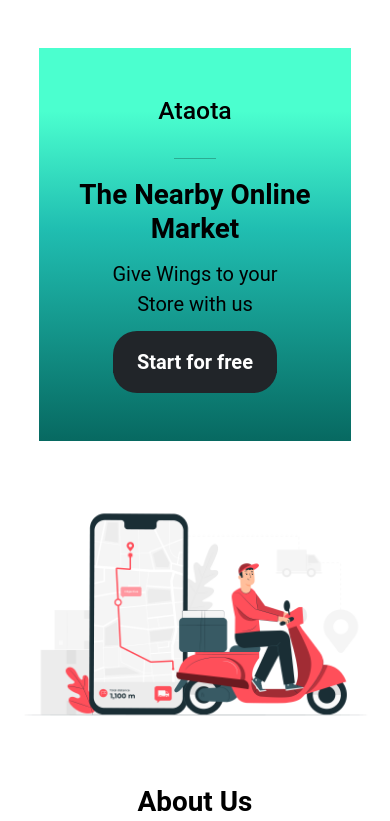
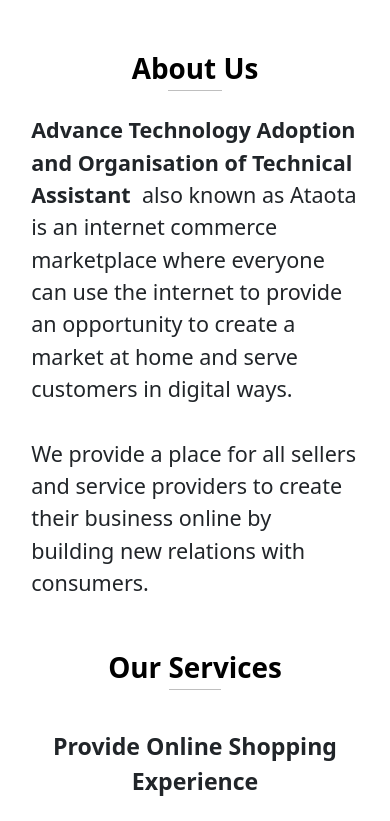
Before and after one commit to Ateevduggal/Ataota, a React (Create React App) app: page / in a window 390 px wide. Shown: the top 821 px of the page. Built offline with nearby package versions, Linux system fonts and the light colour scheme.

Commit message:
Create a new page

```diff
--- /dev/null
+++ b/src/About_Main.js
@@ -0,0 +1,54 @@
+import React from "react";
+import logo from "./assets/LOGO.svg";
+import Services from "./Landing Page/Services";
+import Footer from "./Landing Page/Footer";
+
+const About_Main = () => {
+  return (
+    <>
+      <div className="container-fluid">
+        <div className="row mt-5">
+          <div className="col-12 text-center fw-bold fs-1 text-black">
+            About Us <hr />
+          </div>
+          <div className="col-5 text-center about_image">
+            <img src={logo} alt="logo" className="w-75 mt-5" />
+          </div>
+          <div className="col-7 mt-5 px-5 py-2 fs-4 text1" id="about-us-text">
+            <b>
+              Advance Technology Adoption and Organisation of Technical
+              Assistant &nbsp;
+            </b>
+            also known as Ataota is an internet commerce marketplace where
+            everyone can use the internet to provide an opportunity to create a
+            market at home and serve customers in digital ways.
+            <br />
+            <br />
+            We provide a place for all sellers and service providers to create
+            their business online by building new relations with consumers.
+          </div>
+        </div>
+        <Services />
+        <div className="row mt-5" id="mission">
+          <div className="col-6 text-center text-white pt-4" id="mission-1">
+            <h1 className="text-decoration-underline mission-1">Our Mission</h1>
+            <p className="fs-4 p-3 mission-text">
+              Upgrading Local Commerce to E-Commerce Business and Building
+              Relationship withValuable Consumers.
+            </p>
+          </div>
+          <div className="col-6 text-center text-white pt-5" id="mission-2">
+            <h1 className="text-decoration-underline mission-1">Our Vission</h1>
+            <p className="fs-4 p-3 mission-text">
+              Organize all the products and services from the nearby market and
+              make it accessable for everyone in digital ways.
+            </p>
+          </div>
+        </div>
+        <Footer />
+      </div>
+    </>
+  );
+};
+
+export default About_Main;
--- a/src/App.js
+++ b/src/App.js
@@ -1,11 +1,13 @@
 import React from "react";
-import Form from "./Forms/Form";
-import LandingPage from "./Landing Page/LandingPage";
+// import Form from "./Forms/Form";
+// import LandingPage from "./Landing Page/LandingPage";
+import About_Main from "./About_Main"
 const App = () => {
   return (
     <>
       {/* <Form /> */}
-      <LandingPage />
+      {/* <LandingPage /> */}
+      <About_Main />
     </>
   );
 };
--- a/src/Landing Page/Footer.js
+++ b/src/Landing Page/Footer.js
@@ -15,6 +15,9 @@
             </h3>
             <p className="fs-4 px-5" id="p_footer">
               Panskura Junction, Kanakpur, Panskura, West Bengal, India
+            </p>
+            <p className="fw-bold fs-6">
+              GSTN : 19AAVCA3363J1Z3
             </p>
           </div>
           <div className="col-2"></div>
--- a/src/index.css
+++ b/src/index.css
@@ -264,7 +264,7 @@
     margin: 0 !important;
     padding-top: 0 !important;
   }
-  #about-main .text1{
+  #about-main .text1 {
     font-size: 15px !important;
   }
   .title {
@@ -300,7 +300,53 @@
   #last {
     padding: 0 5% !important;
   }
-  #section1{
+  #section1 {
     padding: 2% 4% !important;
   }
 }
+
+/*                        ABOUT US PAGE                 */
+
+#mission {
+  background-image: url(./assets/Common/banner.webp);
+  background-size: 100% 100%;
+  background-repeat: no-repeat;
+  background-color: rgba(0, 0, 0, 0.774);
+  background-blend-mode: darken;
+  height: 400px;
+  display: flex;
+  justify-content: center;
+  align-items: center;
+}
+@media (min-width: 300px) and (max-width: 575px) {
+  .about_image {
+    display: none;
+  }
+  #about-us-text {
+    width: 100% !important;
+    padding: 0 8% !important;
+    margin-top: 6% !important;
+  }
+  #mission {
+    display: block !important;
+    height: 420px !important;
+  }
+  #mission-1,
+  #mission-2 {
+    width: 100% !important;
+    padding: 0 !important;
+  }
+  #mission-1 {
+    padding-top: 7% !important;
+  }
+}
+@media (min-width: 576px) and (max-width: 800px) {
+  .about_image {
+    display: none;
+  }
+  #about-us-text {
+    width: 100% !important;
+    padding: 0 8% !important;
+    margin-top: 6% !important;
+  }
+}
```
Also changed, not shown: src/assets/Common/banner.webp (added).
